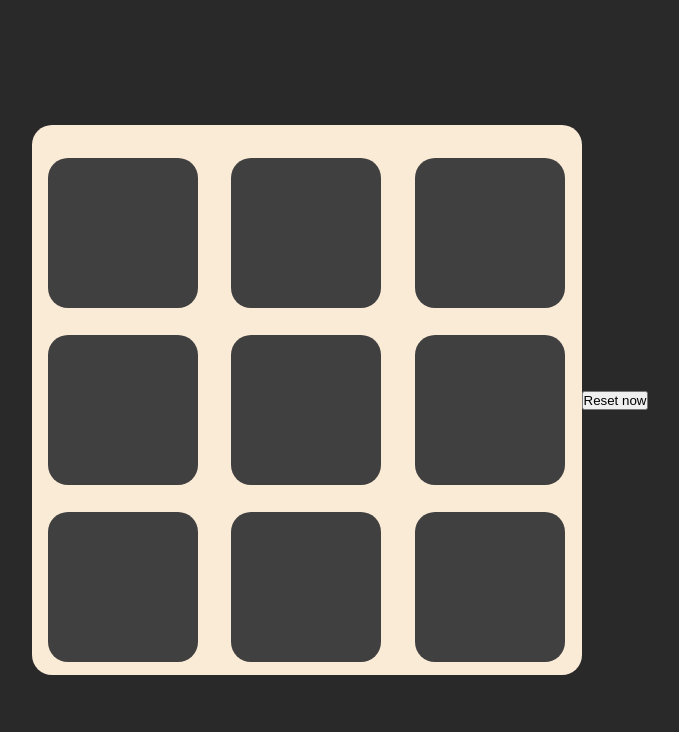
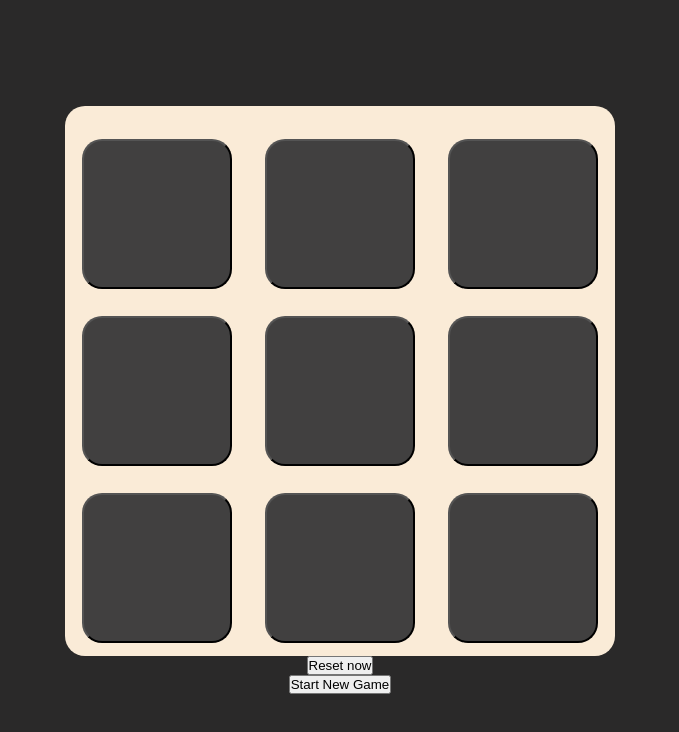
Before and after one commit to code-pitam/tic-tok-toe, a plain HTML site: page index.html in a window 1280 px wide. Both pictures are taken after a click on the button "Reset now". Shown: the whole page, without its empty margins (300-979 px from the left). Drawn offline with Linux system fonts and the light colour scheme.

Commit message:
some changes

```diff
--- a/index.html
+++ b/index.html
@@ -9,17 +9,24 @@
   <body>
     <div class="main">
       <div class="innerdiv">
-        <div class="gamediv" disabled=true></div>
-        <div class="gamediv"></div>
-        <div class="gamediv"></div>
-        <div class="gamediv"></div>
-        <div class="gamediv"></div>
-        <div class="gamediv"></div>
-        <div class="gamediv"></div>
-        <div class="gamediv"></div>
-        <div class="gamediv"></div>
+        <button class="gamediv"></button>
+        <button class="gamediv"></button>
+
+        <button class="gamediv"></button>
+
+        <button class="gamediv"></button>
+
+        <button class="gamediv"></button>
+
+        <button class="gamediv"></button>
+
+        <button class="gamediv"></button>
+
+        <button class="gamediv"></button>
+        <button class="gamediv"></button>
       </div>
-      <button type="button">Reset now</button>
+      <button class="btn" type="button">Reset now</button>
+      <button class="nbtn" type="button">Start New Game</button>
     </div>
 
     <script src="index.js"></script>
--- a/index.js
+++ b/index.js
@@ -1,4 +1,7 @@
 let gamebox = document.querySelectorAll(".gamediv");
+let resetBtn = document.querySelector(".btn")
+let restartBtn = document.querySelector(".nbtn");
+
 let playero = true;
 
 let winpattern=[
@@ -45,6 +48,7 @@ function checkwinner(){
       if(posi1 == posi2 && posi2 == posi3){
 
         console.log("winner");
+
       }
     }
   }
@@ -52,3 +56,19 @@ function checkwinner(){
 
 
 }
+function resetgame() {
+    console.log("button clicked");
+    playero = true;
+    gamebox.forEach((element) => {
+      element.innerText = "";
+      element.disabled = false;
+    });
+
+}
+
+resetBtn.addEventListener("click",()=>{
+resetgame()
+})
+restartBtn.addEventListener("click", () => {
+ resetgame()
+});
--- a/style.css
+++ b/style.css
@@ -11,7 +11,7 @@
   display: flex;
   justify-content: center;
   align-items: center;
-
+flex-direction: column;
 }
 
 .innerdiv {
@@ -25,7 +25,7 @@
   padding-top: 20px;
   justify-content: space-around;
 }
-.innerdiv div {
+.innerdiv button {
     font-family: 'Segoe UI', Tahoma, Geneva, Verdana, sans-serif;
   border-radius: 20px;
   height: 150px;
```
